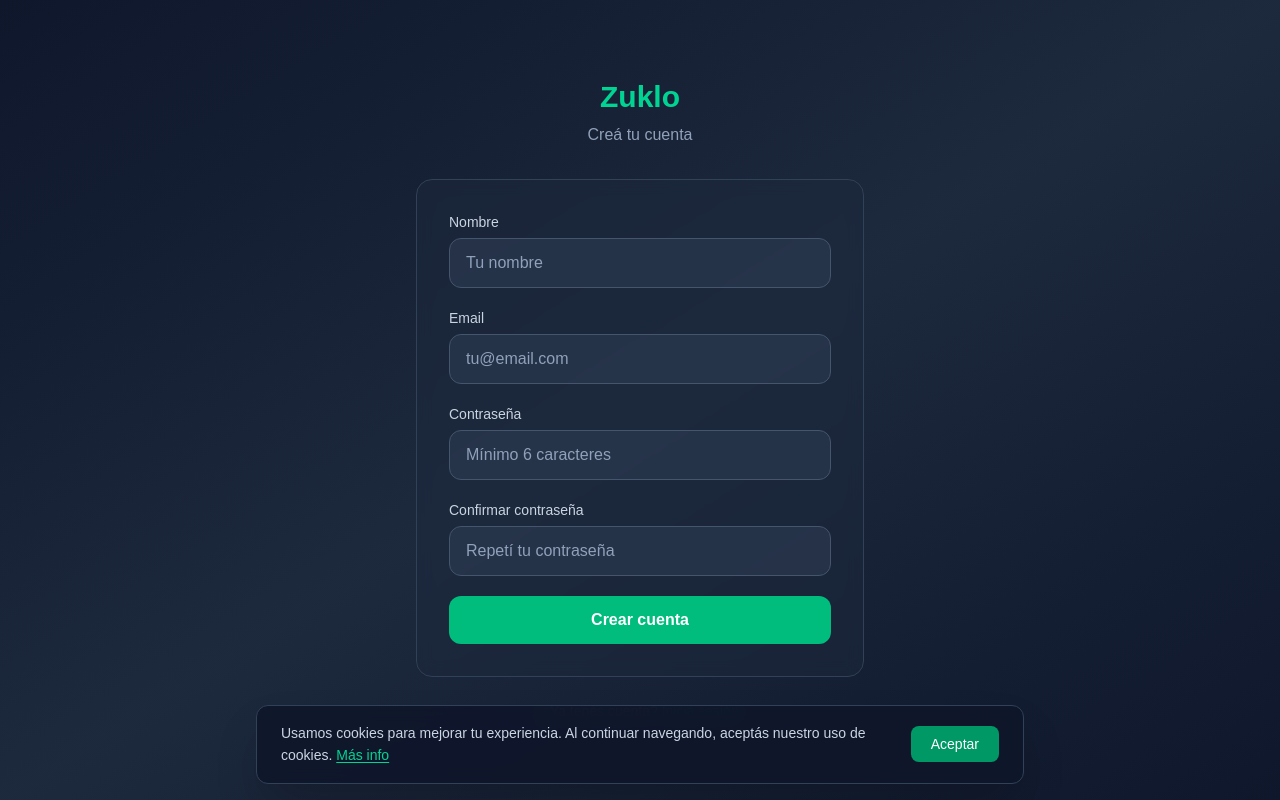
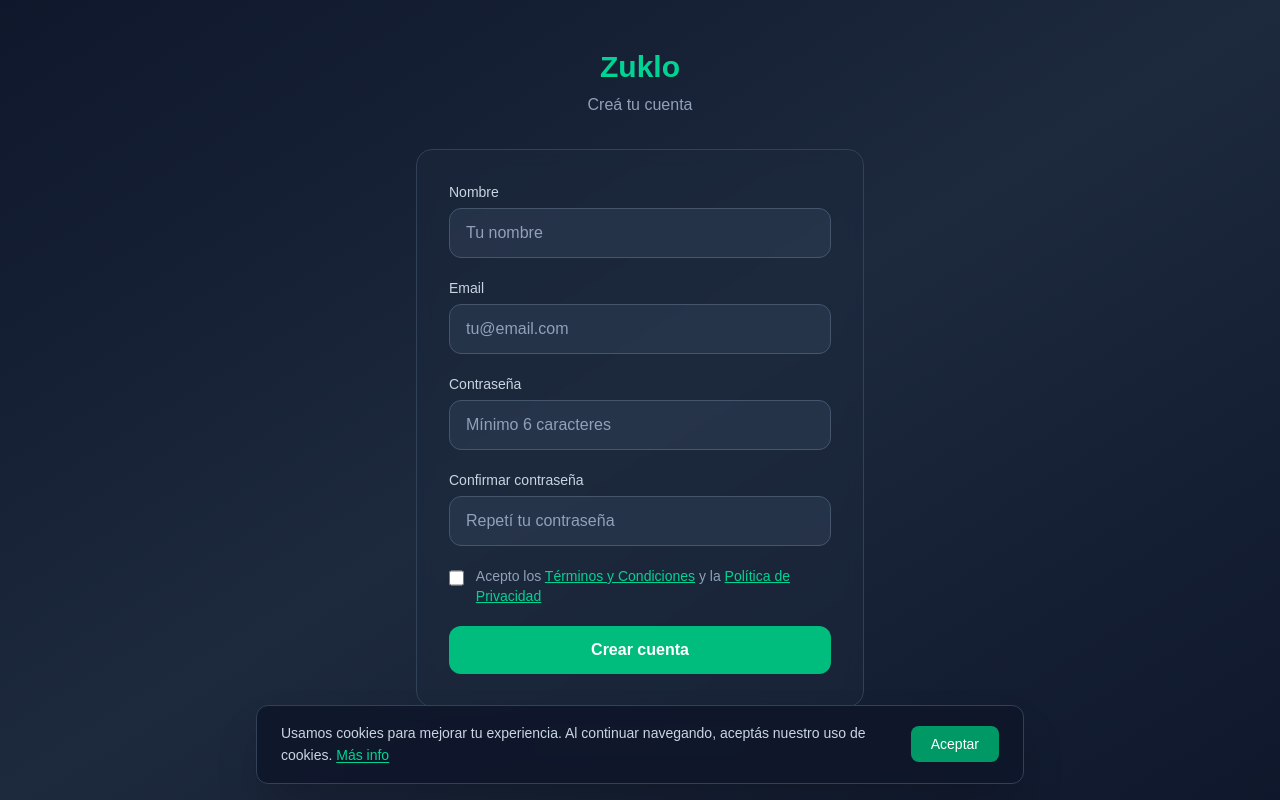
Before and after one commit to Vazquez-Alejandro/zuklo, a Next.js app: page /signup in a window 1280 px wide. Built offline with nearby package versions, Linux system fonts and the light colour scheme.

Commit message:
feat: terms acceptance - checkbox in signup + onboarding, DB field, sidebar links, API action

```diff
--- a/src/app/api/auth/route.ts
+++ b/src/app/api/auth/route.ts
@@ -29,6 +29,9 @@ export async function POST(request: NextRequest) {
         if (password.length < 6) {
           return NextResponse.json({ error: "La contraseña debe tener al menos 6 caracteres" }, { status: 400 });
         }
+        if (!body.termsAccepted) {
+          return NextResponse.json({ error: "Debés aceptar los Términos y Condiciones" }, { status: 400 });
+        }
 
         const existing = await db.select().from(users).where(eq(users.email, email)).limit(1);
         if (existing.length > 0) {
@@ -40,6 +43,7 @@ export async function POST(request: NextRequest) {
           email,
           name: name || null,
           password: passwordHash,
+          termsAcceptedAt: body.termsAcceptedAt ? new Date(body.termsAcceptedAt) : null,
         }).returning();
 
         const token = await createSession({
@@ -307,6 +311,21 @@ export async function POST(request: NextRequest) {
         return response;
       }
 
+      case "accept-terms": {
+        const authUser = await getUserFromRequest(request);
+        if (!authUser) {
+          return NextResponse.json({ error: "Unauthorized" }, { status: 401 });
+        }
+
+        await db.update(users).set({
+          termsAcceptedAt: new Date(),
+          updatedAt: new Date(),
+        }).where(eq(users.id, authUser.id));
+
+        logRequest("POST", "/api/auth", 200, Date.now() - start);
+        return NextResponse.json({ message: "Términos aceptados" });
+      }
+
       default:
         return NextResponse.json({ error: "Acción no válida" }, { status: 400 });
     }
--- a/src/app/onboarding/page.tsx
+++ b/src/app/onboarding/page.tsx
@@ -2,6 +2,7 @@
 
 import { useState } from "react";
 import { useRouter } from "next/navigation";
+import Link from "next/link";
 import { useAuth } from "@/lib/auth-context";
 import { useToast } from "@/components/toast";
 
@@ -46,6 +47,7 @@ export default function OnboardingPage() {
   const [step, setStep] = useState(0);
   const [selectedTypes, setSelectedTypes] = useState<string[]>([]);
   const [selectedZones, setSelectedZones] = useState<string[]>([]);
+  const [acceptedTerms, setAcceptedTerms] = useState(false);
   const [saving, setSaving] = useState(false);
 
   function toggleType(id: string) {
@@ -75,6 +77,16 @@ export default function OnboardingPage() {
           },
         }),
       });
+
+      if (acceptedTerms) {
+        await fetch("/api/auth", {
+          method: "POST",
+          headers: { "Content-Type": "application/json" },
+          credentials: "include",
+          body: JSON.stringify({ action: "accept-terms" }),
+        });
+      }
+
       showToast("¡Configuración completada!", "success");
       router.push("/dashboard");
     } catch {
@@ -106,6 +118,30 @@ export default function OnboardingPage() {
             <h1 className="text-xl sm:text-2xl font-bold text-white">{STEPS[step].title}</h1>
             <p className="text-slate-400 mt-2">{STEPS[step].desc}</p>
           </div>
+
+          {step === 0 && (
+            <div className="mb-6">
+              <div className="flex items-start gap-3">
+                <input
+                  id="onb-terms"
+                  type="checkbox"
+                  checked={acceptedTerms}
+                  onChange={(e) => setAcceptedTerms(e.target.checked)}
+                  className="mt-1 h-4 w-4 rounded border-slate-600 bg-slate-700/50 text-emerald-500 focus:ring-emerald-500"
+                />
+                <label htmlFor="onb-terms" className="text-sm text-slate-400">
+                  Acepto los{" "}
+                  <Link href="/terms" target="_blank" className="text-emerald-400 hover:text-emerald-300 underline">
+                    Términos y Condiciones
+                  </Link>{" "}
+                  y la{" "}
+                  <Link href="/privacy" target="_blank" className="text-emerald-400 hover:text-emerald-300 underline">
+                    Política de Privacidad
+                  </Link>
+                </label>
+              </div>
+            </div>
+          )}
 
           {step === 1 && (
             <div className="grid grid-cols-2 gap-3 mb-6">
@@ -156,7 +192,13 @@ export default function OnboardingPage() {
             )}
             {step < STEPS.length - 1 ? (
               <button
-                onClick={() => setStep(step + 1)}
+                onClick={() => {
+                  if (step === 0 && !acceptedTerms) {
+                    showToast("Debés aceptar los Términos y Condiciones", "error");
+                    return;
+                  }
+                  setStep(step + 1);
+                }}
                 className="flex-1 bg-emerald-500 hover:bg-emerald-600 text-white font-semibold py-3 rounded-xl transition-colors"
               >
                 Siguiente
--- a/src/app/signup/page.tsx
+++ b/src/app/signup/page.tsx
@@ -17,10 +17,11 @@ export default function SignupPage() {
   const [error, setError] = useState("");
   const [message, setMessage] = useState("");
   const [loading, setLoading] = useState(false);
-  const [fieldErrors, setFieldErrors] = useState<{ name?: string; email?: string; password?: string; confirmPassword?: string }>({});
+  const [acceptedTerms, setAcceptedTerms] = useState(false);
+  const [fieldErrors, setFieldErrors] = useState<{ name?: string; email?: string; password?: string; confirmPassword?: string; terms?: string }>({});
 
   function validate(): boolean {
-    const errs: { name?: string; email?: string; password?: string; confirmPassword?: string } = {};
+    const errs: { name?: string; email?: string; password?: string; confirmPassword?: string; terms?: string } = {};
     if (!name.trim()) errs.name = "El nombre es requerido";
     if (!email) {
       errs.email = "El email es requerido";
@@ -37,6 +38,9 @@ export default function SignupPage() {
     } else if (password !== confirmPassword) {
       errs.confirmPassword = "Las contraseñas no coinciden";
     }
+    if (!acceptedTerms) {
+      errs.terms = "Debés aceptar los Términos y Condiciones";
+    }
     setFieldErrors(errs);
     return Object.keys(errs).length === 0;
   }
@@ -49,7 +53,7 @@ export default function SignupPage() {
 
     setLoading(true);
 
-    const result = await signUp(email, password, name);
+    const result = await signUp(email, password, name, { termsAccepted: true, termsAcceptedAt: new Date().toISOString() });
 
     if (result.error) {
       setError(result.error);
@@ -158,6 +162,27 @@ export default function SignupPage() {
               {fieldErrors.confirmPassword && <p className="text-red-400 text-sm mt-1">{fieldErrors.confirmPassword}</p>}
             </div>
 
+            <div className="flex items-start gap-3">
+              <input
+                id="terms"
+                type="checkbox"
+                checked={acceptedTerms}
+                onChange={(e) => { setAcceptedTerms(e.target.checked); setFieldErrors((p) => ({ ...p, terms: undefined })); }}
+                className="mt-1 h-4 w-4 rounded border-slate-600 bg-slate-700/50 text-emerald-500 focus:ring-emerald-500"
+              />
+              <label htmlFor="terms" className="text-sm text-slate-400">
+                Acepto los{" "}
+                <Link href="/terms" target="_blank" className="text-emerald-400 hover:text-emerald-300 underline">
+                  Términos y Condiciones
+                </Link>{" "}
+                y la{" "}
+                <Link href="/privacy" target="_blank" className="text-emerald-400 hover:text-emerald-300 underline">
+                  Política de Privacidad
+                </Link>
+              </label>
+            </div>
+            {fieldErrors.terms && <p className="text-red-400 text-sm">{fieldErrors.terms}</p>}
+
             <button
               type="submit"
               disabled={loading}
--- a/src/components/sidebar.tsx
+++ b/src/components/sidebar.tsx
@@ -67,6 +67,11 @@ export function Sidebar() {
           <span className="text-base">🚪</span>
           Cerrar sesion
         </button>
+        <div className="flex items-center gap-3 px-3 pt-3 mt-3 border-t border-slate-700/50">
+          <Link href="/terms" className="text-[11px] text-slate-500 hover:text-slate-300 transition-colors">Términos</Link>
+          <Link href="/privacy" className="text-[11px] text-slate-500 hover:text-slate-300 transition-colors">Privacidad</Link>
+          <span className="text-[11px] text-slate-600">© 2026</span>
+        </div>
       </div>
     </>
   );
--- a/src/lib/auth-context.tsx
+++ b/src/lib/auth-context.tsx
@@ -22,6 +22,7 @@ interface AuthContextType {
     email: string,
     password: string,
     name?: string,
+    meta?: { termsAccepted?: boolean; termsAcceptedAt?: string },
   ) => Promise<{ error?: string; message?: string }>;
   signOut: () => Promise<void>;
   forgotPassword: (email: string) => Promise<{ error?: string; message?: string }>;
@@ -118,13 +119,13 @@ export function AuthProvider({ children }: { children: ReactNode }) {
     }
   };
 
-  const signUp = async (email: string, password: string, name?: string) => {
+  const signUp = async (email: string, password: string, name?: string, meta?: { termsAccepted?: boolean; termsAcceptedAt?: string }) => {
     try {
       const res = await fetch("/api/auth", {
         method: "POST",
         headers: { "Content-Type": "application/json" },
         credentials: "include",
-        body: JSON.stringify({ action: "signup", email, password, name }),
+        body: JSON.stringify({ action: "signup", email, password, name, ...meta }),
       });
 
       const data = await res.json();
--- a/src/lib/schema.ts
+++ b/src/lib/schema.ts
@@ -58,6 +58,7 @@ export const users = pgTable("users", {
   updatedAt: timestamp("updated_at", { withTimezone: true })
     .notNull()
     .defaultNow(),
+  termsAcceptedAt: timestamp("terms_accepted_at", { withTimezone: true }),
 });
 
 export const sessions = pgTable("sessions", {
```
Also changed, not shown: 1 other file (tests, documents, lock files or other folders).
